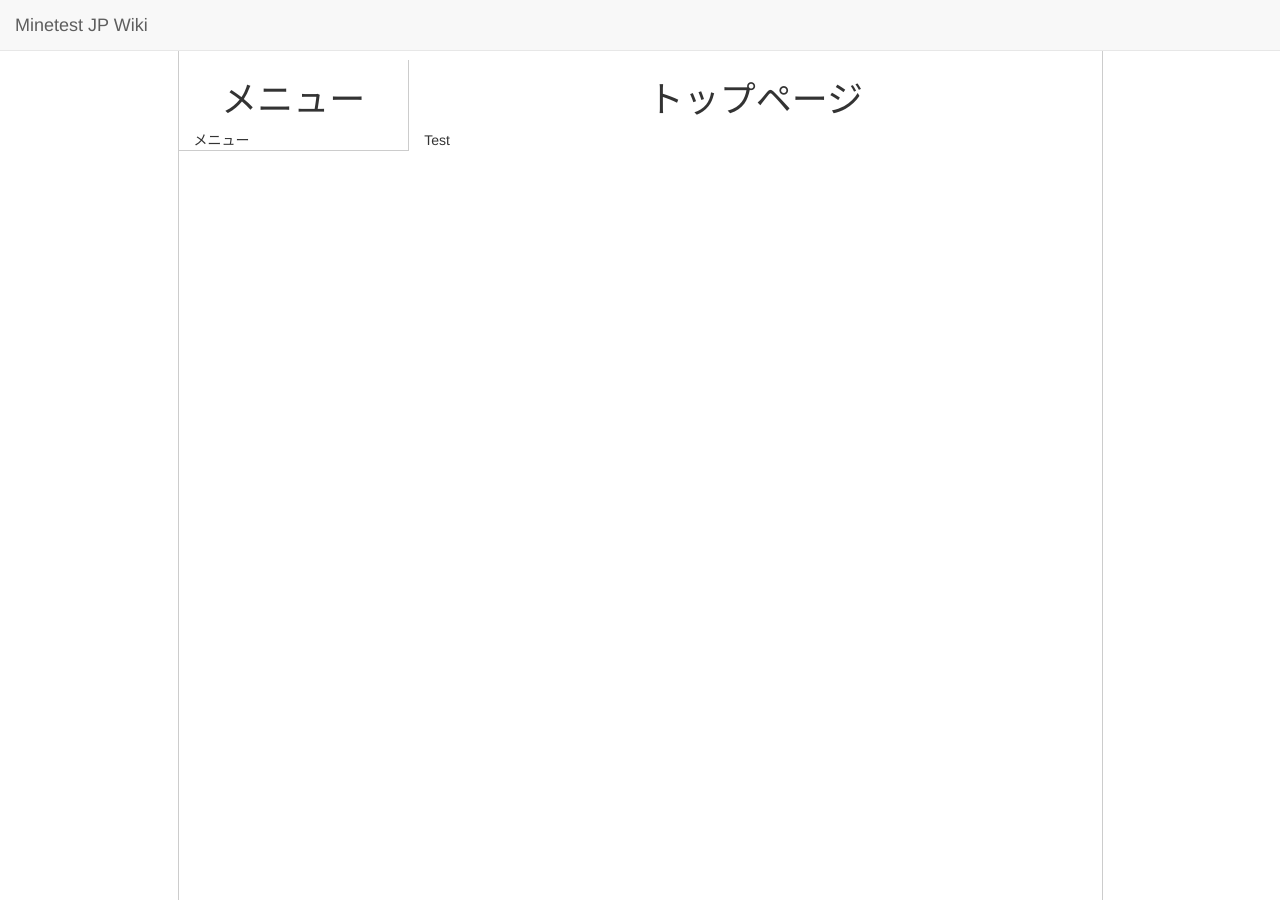
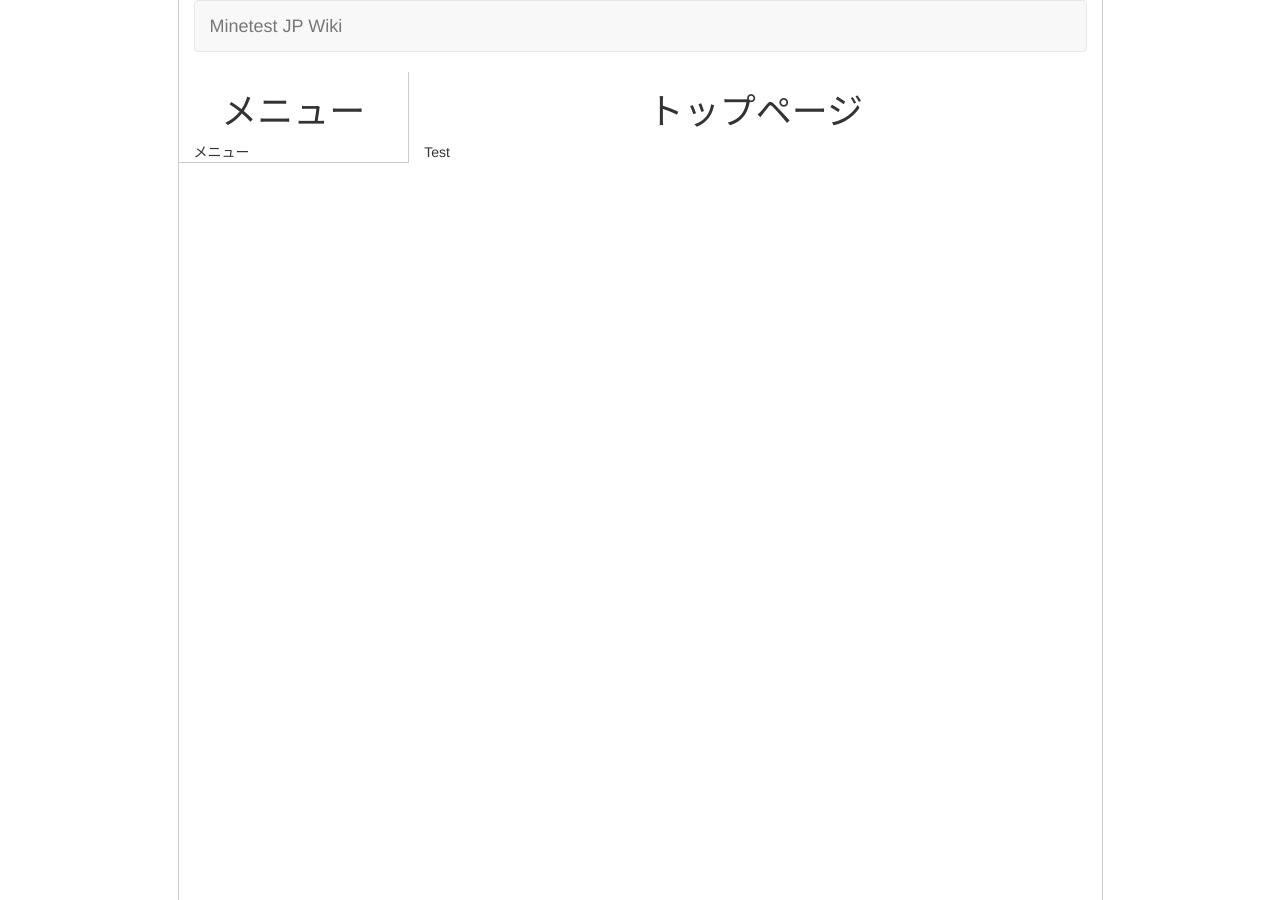
Before and after one commit to minetest-jp/wiki, a Jekyll site: the page built from index.md, in a window 1280 px wide. Built offline with Jekyll 4.4.1, drawn with Linux system fonts in a browser that asks for light colours.

Commit message:
Update default.html

```diff
--- a/_layouts/default.html
+++ b/_layouts/default.html
@@ -6,12 +6,12 @@
 
 <div id="main" class="container">
   <header>
-    <nav class="navbar navbar-default navbar-fixed-top">
+    <nav class="navbar navbar-default">
       <a class="navbar-brand" href="{{ site.url }}">{{ site.wiki_name }}</a>
     </nav>
   </header>
 
-  <div class="row" style="padding-top: 60px">
+  <div class="row">
     <div id="menu" class="col-xs-3">
       <h1 style="text-align: center">メニュー</h1>
       {% include menu.html %}
```
